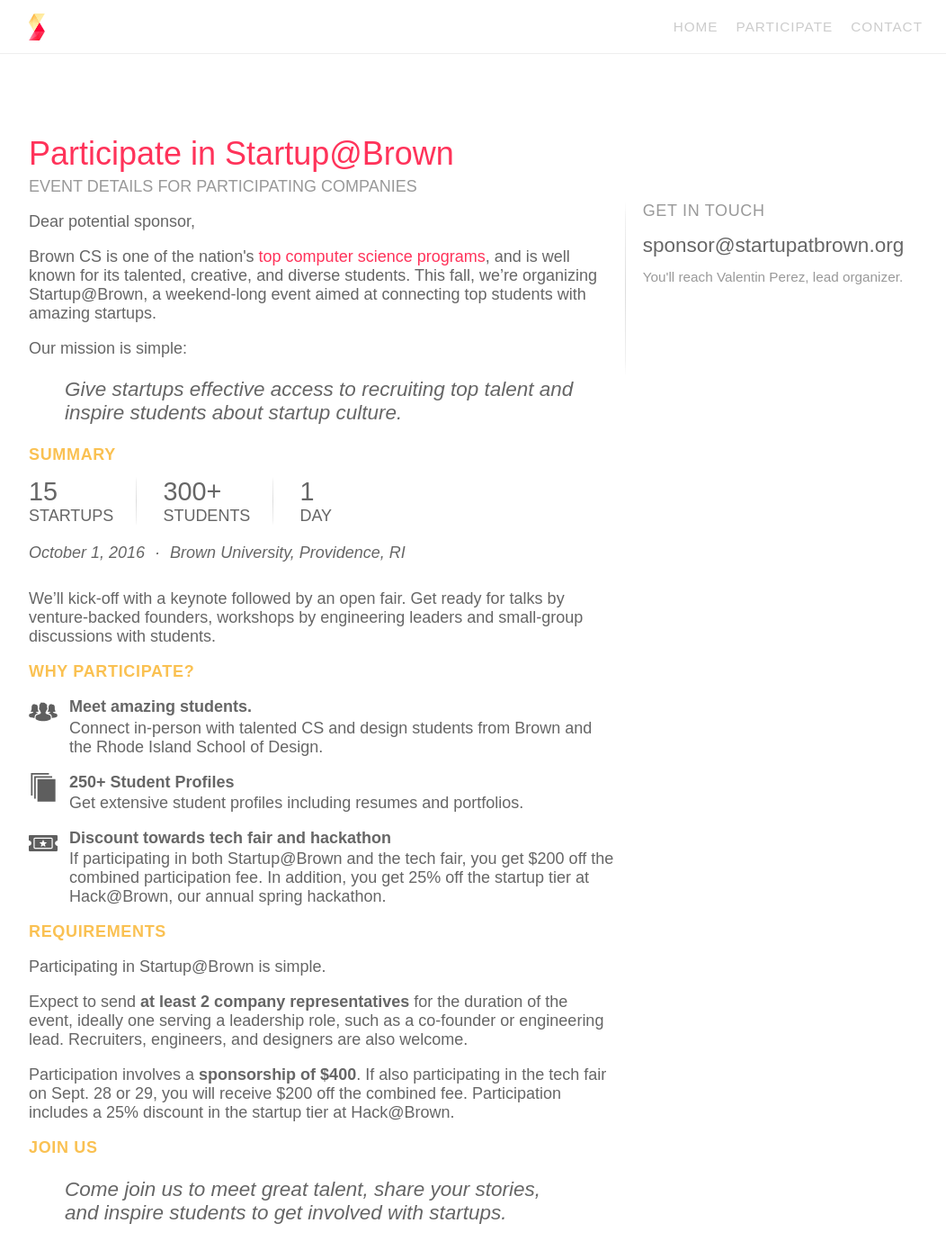
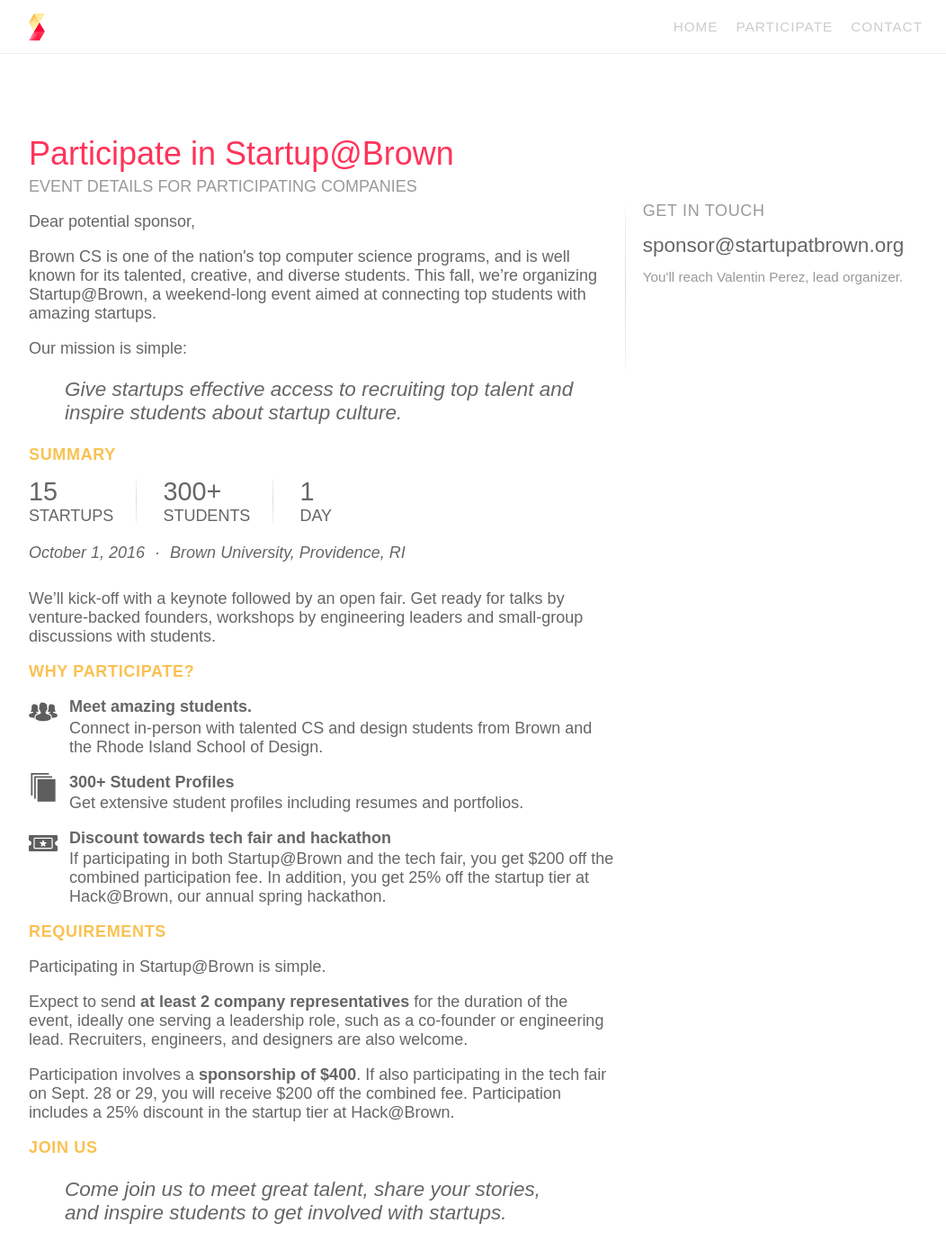
Before and after one commit to hackatbrown/2016.startupatbrown.org, a Jekyll site: the page built from participate.html, in a window 1280 px wide and 1400 px high. Shown: the whole window at 90% size, without its empty margins (111-1163 px from the left). Built offline with Jekyll 4.4.1, drawn with Linux system fonts in a browser that asks for light colours.

Commit message:
fix some tocaya-found things

```diff
--- a/participate.html
+++ b/participate.html
@@ -16,7 +16,7 @@
 
       <p>Dear potential sponsor,</p>
 
-      <p>Brown CS is one of the nation's <a href="">top computer science programs</a>, and is well known for its talented, creative, and diverse students. This fall, we’re organizing Startup@Brown, a weekend-long event aimed at connecting top students with amazing startups.</p>
+      <p>Brown CS is one of the nation's top computer science programs, and is well known for its talented, creative, and diverse students. This fall, we’re organizing Startup@Brown, a weekend-long event aimed at connecting top students with amazing startups.</p>
 
       <p>Our mission is simple:</p>
       <blockquote>
@@ -41,7 +41,7 @@
         </li>
         <li class="feature-profiles">
           {% include svg/profiles.html %}
-          <h3>250+ Student Profiles</h3>
+          <h3>300+ Student Profiles</h3>
           <p>Get extensive student profiles including resumes and portfolios.</p>
         </li>
         <li class="feature-discount">
```
